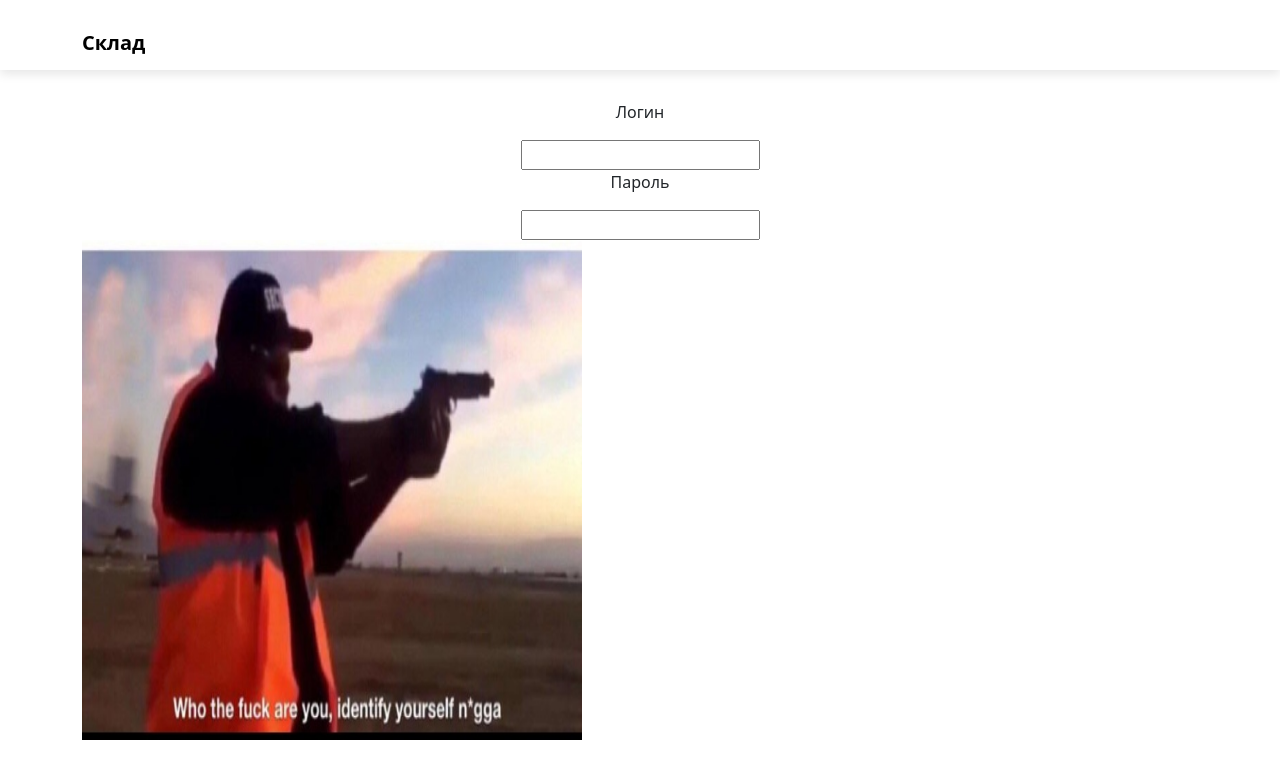
After one commit to XeonHeT9HeT/WEB_PROJ, a Django app: page /index_auth.html in a window 1280 px wide. The commit adds this page. Shown: the top 779 px of the page. Run offline with Django 3.2, Linux system fonts and the light colour scheme; some libraries are stand-ins or nearby versions.

Commit message:
HEHEHEHA

```diff
--- a/app1/templates/html/edit.html
+++ b/app1/templates/html/edit.html
@@ -75,8 +75,8 @@
 
            <div class="form-group col-md-6">
 
-            <label for="subAction"> Побочные эффекты </label><br>
-            <input type="text" class="form-control" name="subAction" name="subAction" id="subAction" placeholder="{{farma.subAction}}" value = "{{farma.subAction}}" required/>
+            <label>Побочные эффекты </label><br>
+            <input type="text" class="form-control" name="subAction" value = "{{farma.subAction}}" required/>
                  <span class="validity"></span>
 
            </div>
--- a/app1/templates/html/index.html
+++ b/app1/templates/html/index.html
@@ -37,7 +37,7 @@
 			<!-- <ul class="navbar-menu">-->
 
             <a href="index_addDel.html" class="navbar-brand">Добавить на склад</a>
-				<!-- <li><a href="index_info.html">Авторизация</a></li> -->
+				<a href="index_auth.html" class="navbar-brand">Авторизация</a>
             <a href="index_info.html" class="navbar-brand">Контакты</a>
 			<!-- </ul>-->
 		</div>
--- /dev/null
+++ b/app1/templates/html/index_auth.html
@@ -0,0 +1,55 @@
+<!DOCTYPE html>
+<html lang="ru">
+<head>
+	<meta charset="UTF-8">
+	<meta name="viewport" content="width=device-width, initial-scale=1.0">
+	<title>Pharmacy</title>
+
+	<!-- Bootstrap reboot (для сброса стилей) -->
+	<link rel="stylesheet" href="/static/styles/bootstrap-reboot.min.css">
+
+	<!-- Bootstrap сетка -->
+	<link rel="stylesheet" href="/static/styles/bootstrap-grid.min.css">
+
+	<!-- Шрифты с Google Fonts -->
+	<link rel="preconnect" href="https://fonts.gstatic.com">
+	<link href="https://fonts.googleapis.com/css2?family=Noto+Sans:ital,wght@0,400;0,700;1,400&display=swap" rel="stylesheet">
+
+	<!-- Стили сайта -->
+	<link rel="stylesheet" href="/static/styles/styles.css">
+
+	<link rel="icon" href="/static/data/favicon.svg" type="image/svg+xml">
+
+    <link href="https://cdn.jsdelivr.net/npm/bootstrap@5.3.2/dist/css/bootstrap.min.css" rel="stylesheet" integrity="sha384-T3c6CoIi6uLrA9TneNEoa7RxnatzjcDSCmG1MXxSR1GAsXEV/Dwwykc2MPK8M2HN" crossorigin="anonymous">
+
+
+
+</head>
+<body>
+
+	<nav class="navbar">
+		<div class="container">
+			<a href="index.html" class="navbar-brand">Склад</a>
+		</div>
+	</nav>
+<p class="text-center">Логин</p>
+
+               <div class="container text-center">
+                    <input type="text"  name="name" id = "Prep"  required/>
+                   <span class="validity"></span>
+               </div>
+
+<p class="text-center">Пароль</p>
+
+               <div class="container text-center">
+                    <input type="password"      name="name" id = "Prep"  required/>
+                   <span class="validity"></span>
+
+
+
+    </div>
+    <div class = "container image-center">
+        <img src = "/static/data/identifier.jpg" width="500" height="500" alt ="">
+    </div>
+</body>
+</html>
```
Also changed, not shown: static/data/identifier.jpg (added).
